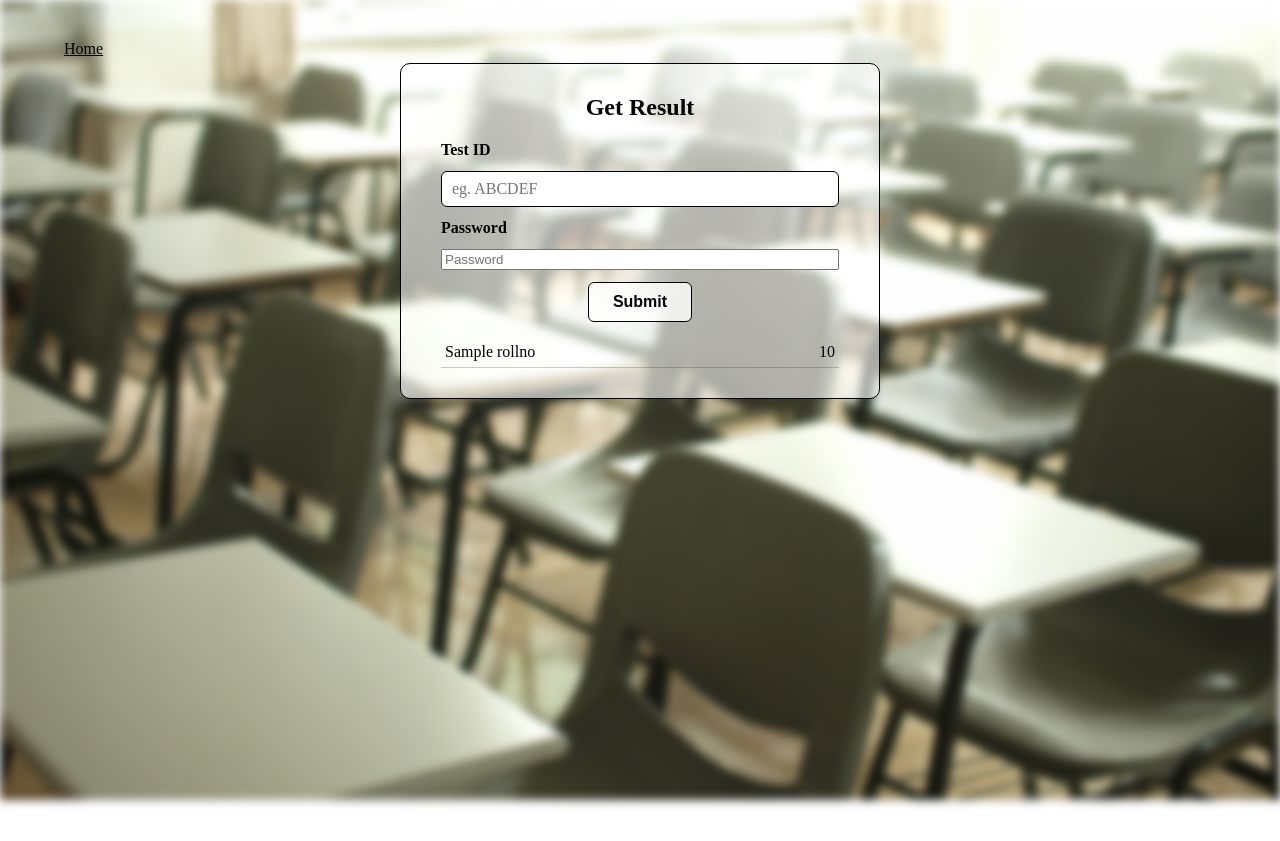
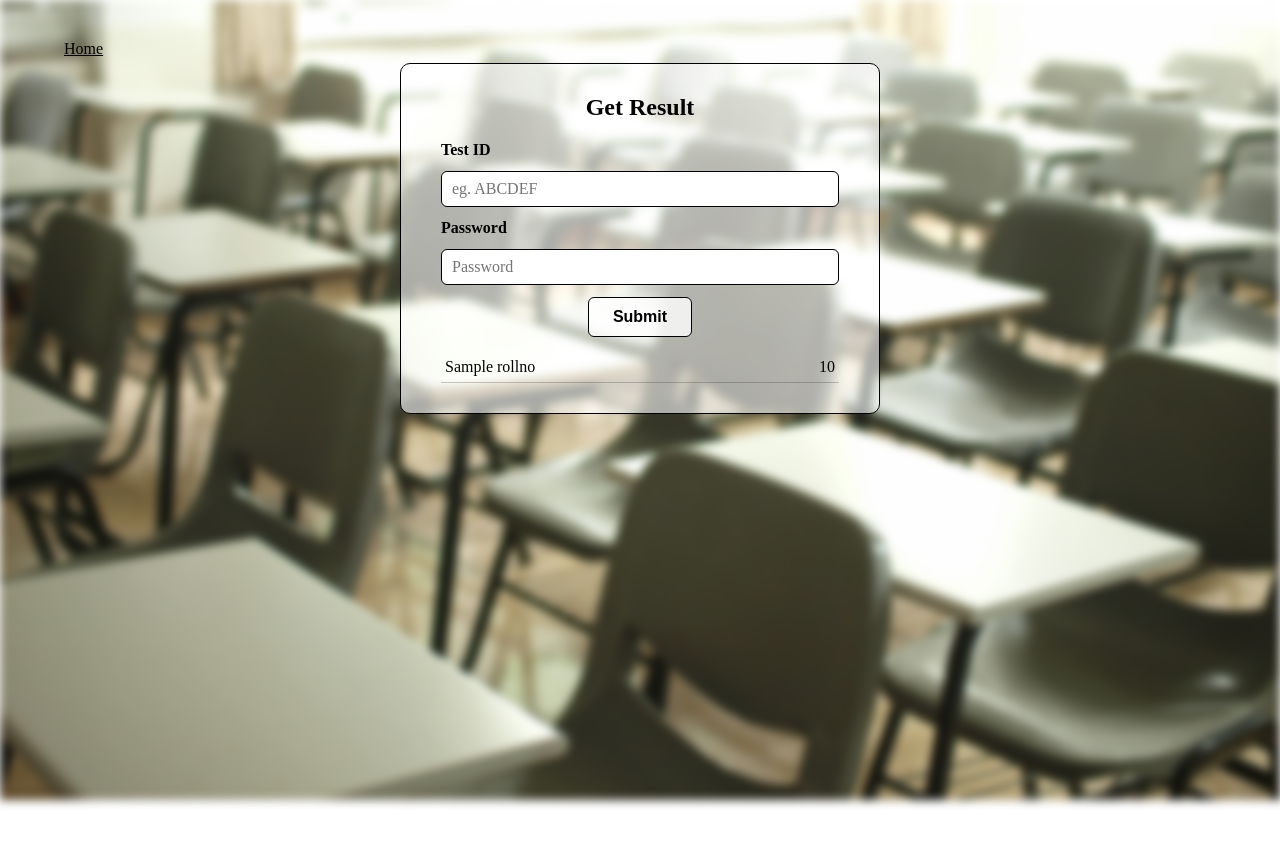
Before and after one commit to meanoobgod/collageproject, a Flask app: template templates/getresultteacher.html in a window 1280 px wide. Run offline with Flask 3, Linux system fonts and the light colour scheme; the template is opened without the code that fills it: most values are stand-ins (such as "Sample title", 1, 10 or a date in 2020); parts of the project's set-up code (start-up, migrations or seed data) failed here and were passed over.

Commit message:
Update form.css

```diff
--- a/static/css/form.css
+++ b/static/css/form.css
@@ -50,6 +50,7 @@ main {
 }
 
 .card input[type="text"],
+.card input[type="password"],
 .card textarea {
     padding: 8px 10px;
     border: 1px solid black;
```
